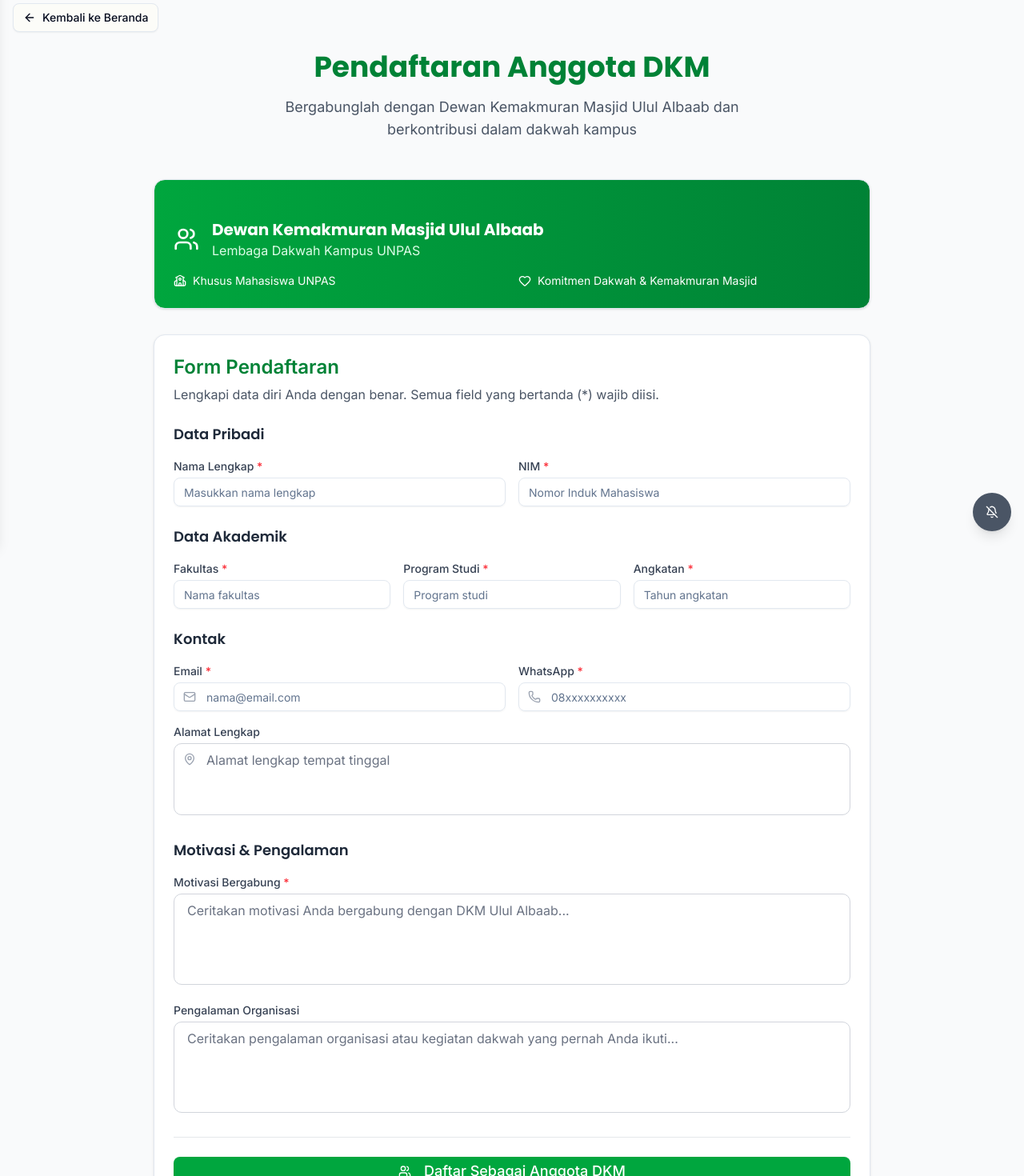
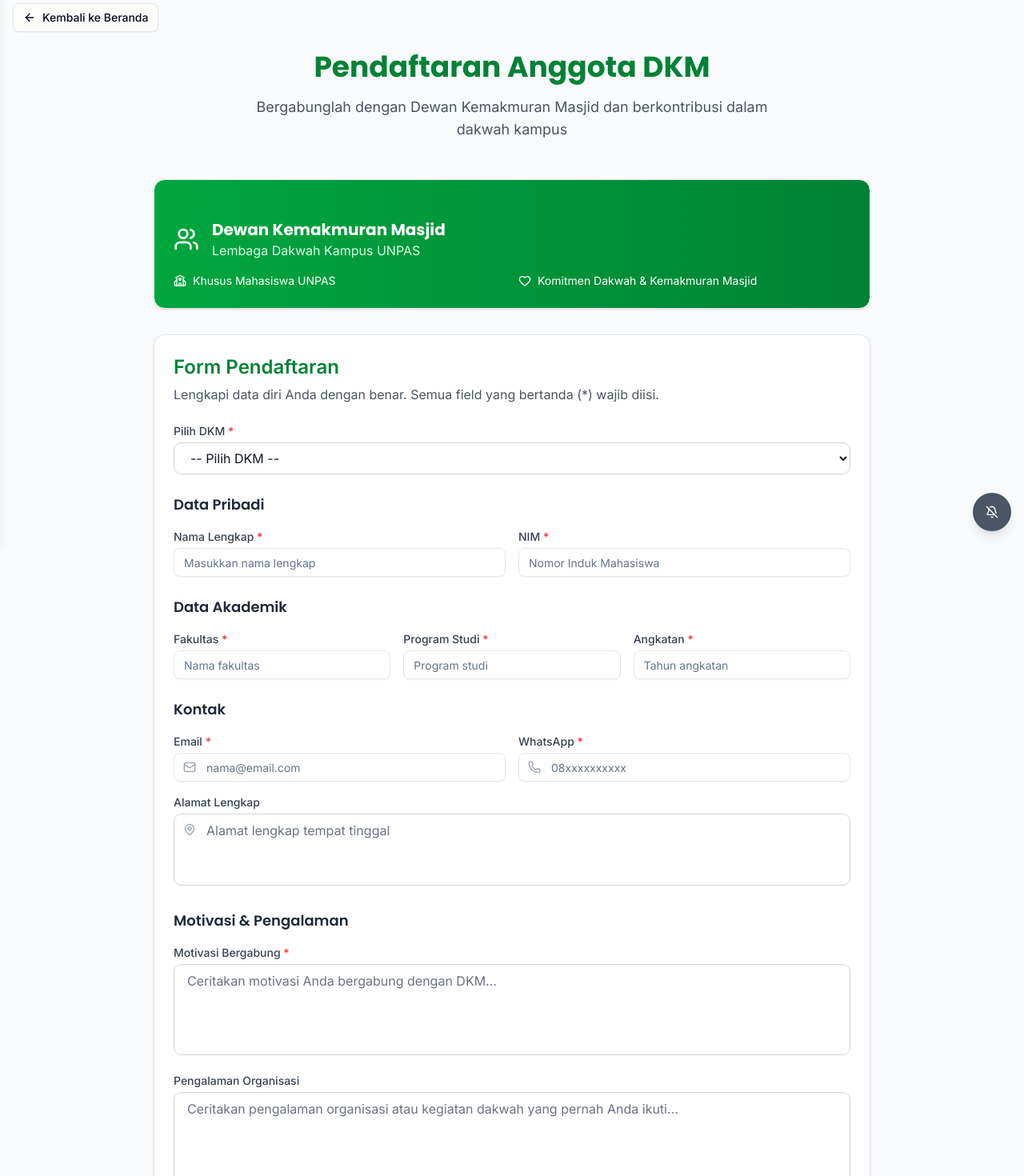
Before and after one commit to aaidilz/masjid-ulul-albab-v2, a Next.js app: page /dkm/daftar in a window 1280 px wide. Shown: the part 120-1590 px from the top of the page at 80% size. Built offline with nearby package versions, Linux system fonts and the light colour scheme; no server answers.

Commit message:
fix registration dkm redirect to group whatsapp

```diff
--- a/app/dkm/daftar/page.tsx
+++ b/app/dkm/daftar/page.tsx
@@ -25,6 +25,17 @@
     type: "success" | "error";
     text: string;
   } | null>(null);
+  const [selectedDkm, setSelectedDkm] = useState("");
+
+  // Mapping link group
+  const groupLinks: Record<string, string> = {
+    ulul_albaab:
+      "https://chat.whatsapp.com/FBpY8yJzG9xGP4L6P0etHI?mode=ems_copy_t",
+    ulul_ilmi:
+      "https://chat.whatsapp.com/HBHbgOkIh84ASX9BRZ3YYK?mode=ems_copy_t",
+    ulul_abshor:
+      "https://chat.whatsapp.com/IiOoL5uy5MSFJx60PRF2qn?mode=ems_copy_t",
+  };
 
   // Form refs
   const namaRef = useRef<HTMLInputElement>(null);
@@ -55,6 +66,7 @@
         alamat: alamatRef.current?.value || "",
         motivasi: motivasiRef.current?.value || "",
         pengalaman: pengalamanRef.current?.value || "",
+        dkm: selectedDkm,
       };
 
       const response =
@@ -65,6 +77,11 @@
           type: "success",
           text: response.message,
         });
+
+        // redirect ke grup sesuai pilihan
+        if (selectedDkm && groupLinks[selectedDkm]) {
+          window.location.href = groupLinks[selectedDkm];
+        }
 
         // Clear form
         if (namaRef.current) namaRef.current.value = "";
@@ -77,6 +94,7 @@
         if (alamatRef.current) alamatRef.current.value = "";
         if (motivasiRef.current) motivasiRef.current.value = "";
         if (pengalamanRef.current) pengalamanRef.current.value = "";
+      setSelectedDkm("");
       } else {
         setMessage({
           type: "error",
@@ -118,7 +136,7 @@
             Pendaftaran Anggota DKM
           </h1>
           <p className="text-lg text-gray-600 dark:text-gray-300 max-w-2xl mx-auto">
-            Bergabunglah dengan Dewan Kemakmuran Masjid Ulul Albaab dan
+            Bergabunglah dengan Dewan Kemakmuran Masjid dan
             berkontribusi dalam dakwah kampus
           </p>
         </div>
@@ -131,7 +149,7 @@
                 <Users className="h-8 w-8" />
                 <div>
                   <h2 className="text-xl font-bold">
-                    Dewan Kemakmuran Masjid Ulul Albaab
+                    Dewan Kemakmuran Masjid
                   </h2>
                   <p className="text-green-100">Lembaga Dakwah Kampus UNPAS</p>
                 </div>
@@ -192,6 +210,28 @@
             </CardHeader>
             <CardContent>
               <form onSubmit={handleSubmit} className="space-y-6">
+          {/* Tambah Select DKM */}
+                <div>
+                  <label
+                    htmlFor="dkm"
+                    className="block text-sm font-medium text-gray-700 dark:text-gray-300 mb-1"
+                  >
+                    Pilih DKM <span className="text-red-500">*</span>
+                  </label>
+                  <select
+                    id="dkm"
+                    value={selectedDkm}
+                    onChange={(e) => setSelectedDkm(e.target.value)}
+                    required
+                    className="w-full border border-gray-300 dark:border-gray-600 rounded-lg px-4 py-2 bg-white dark:bg-gray-800 text-gray-900 dark:text-gray-100"
+                  >
+                    <option value="">-- Pilih DKM --</option>
+                    <option value="ulul_albaab">DKM Ulul Albaab</option>
+                    <option value="ulul_ilmi">DKM Ulul Ilmi</option>
+                    <option value="ulul_abshor">DKM Ulul Abshor</option>
+                  </select>
+                </div>
+
                 {/* Personal Information */}
                 <div>
                   <h3 className="text-lg font-semibold mb-4 text-gray-800 dark:text-gray-100">
@@ -392,7 +432,7 @@
                         rows={4}
                         required
                         disabled={loading}
-                        placeholder="Ceritakan motivasi Anda bergabung dengan DKM Ulul Albaab..."
+                        placeholder="Ceritakan motivasi Anda bergabung dengan DKM..."
                         className="w-full px-4 py-2 border border-gray-300 dark:border-gray-600 rounded-lg focus:ring-green-600 focus:border-green-600 disabled:bg-gray-100 dark:disabled:bg-gray-700 disabled:cursor-not-allowed resize-none bg-white dark:bg-gray-800 text-gray-900 dark:text-gray-100 placeholder-gray-500 dark:placeholder-gray-400"
                       ></textarea>
                     </div>
@@ -431,7 +471,7 @@
                     ) : (
                       <>
                         <Users className="mr-2 h-5 w-5" />
-                        Daftar Sebagai Anggota DKM
+                        Daftar & Gabung ke Grup
                       </>
                     )}
                   </Button>
```
